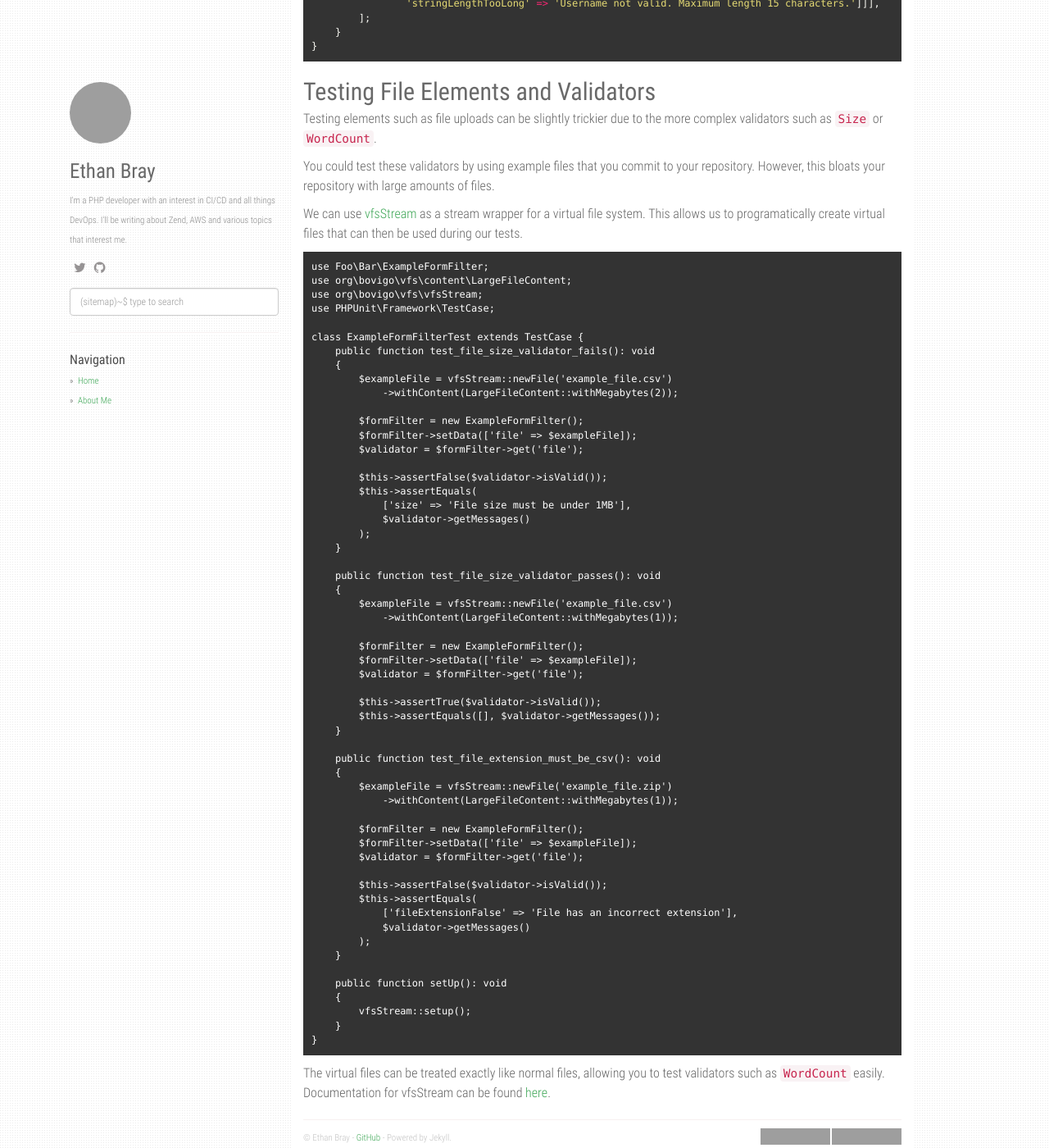
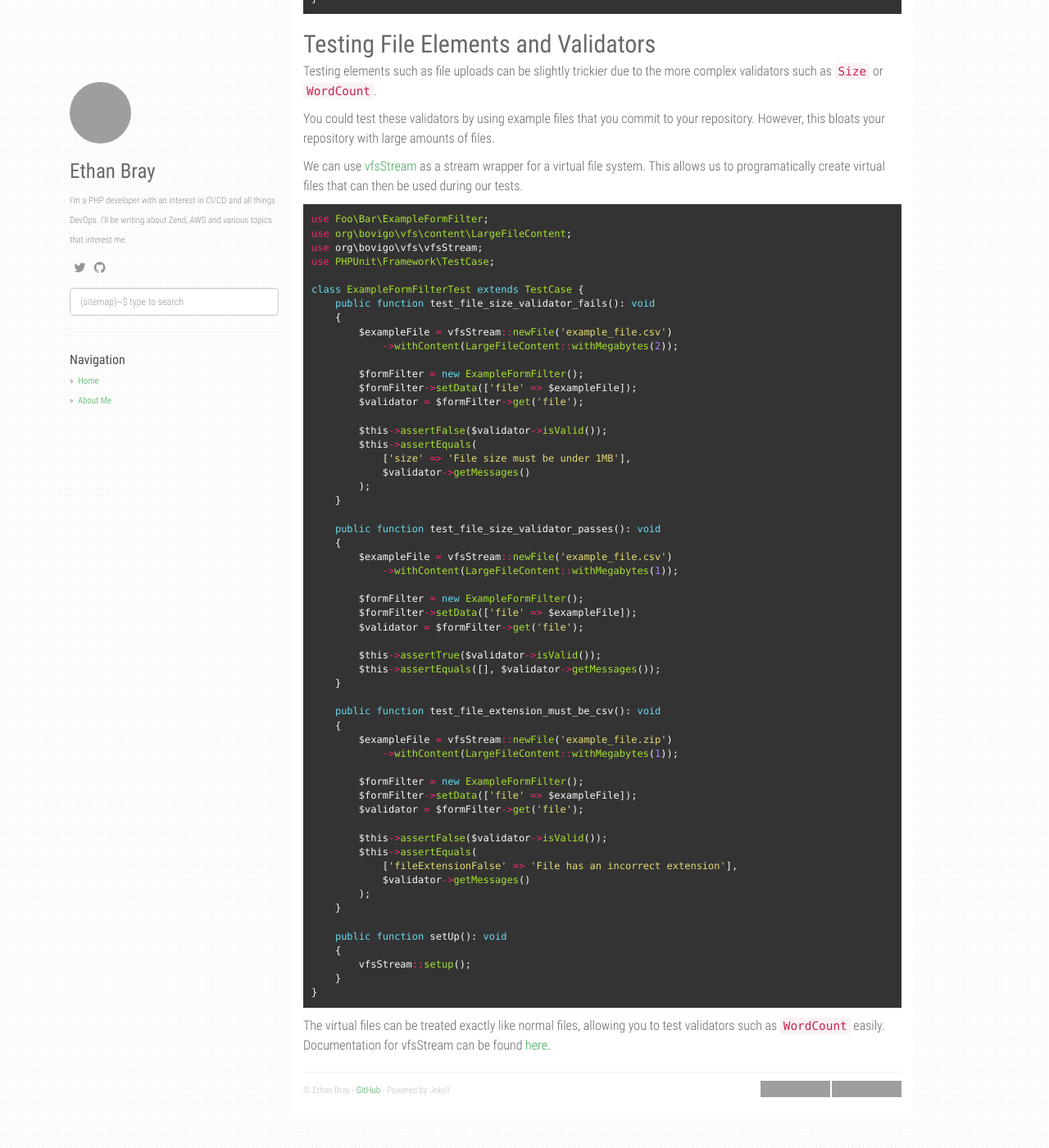
Before and after one commit to ethanbray/ethanbray.com, a Jekyll site: the page built from _posts/2019-06-15-testing-zend-framework-forms.md, in a window 1280 px wide and 1400 px high, scrolled down 2225 px. Shown: the whole window at 82% size. Built offline with Jekyll 4.4.1, drawn with Linux system fonts in a browser that asks for light colours; comment, search, counter and statistics services are not loaded; some of the changed text lies outside the part shown; grey boxes are pictures that could not be loaded.

Commit message:
Remove duplicated title and add language to code snippet.

````diff
--- a/_posts/2019-06-15-testing-zend-framework-forms.md
+++ b/_posts/2019-06-15-testing-zend-framework-forms.md
@@ -151,7 +149,7 @@
 for a virtual file system. This allows us to programatically create virtual files
 that can then be used during our tests.
 
-```
+```php
 use Foo\Bar\ExampleFormFilter;
 use org\bovigo\vfs\content\LargeFileContent;
 use org\bovigo\vfs\vfsStream;
````
Also changed, not shown: other parts of _posts/2019-06-15-testing-zend-framework-forms.md (+0 -2 lines).
